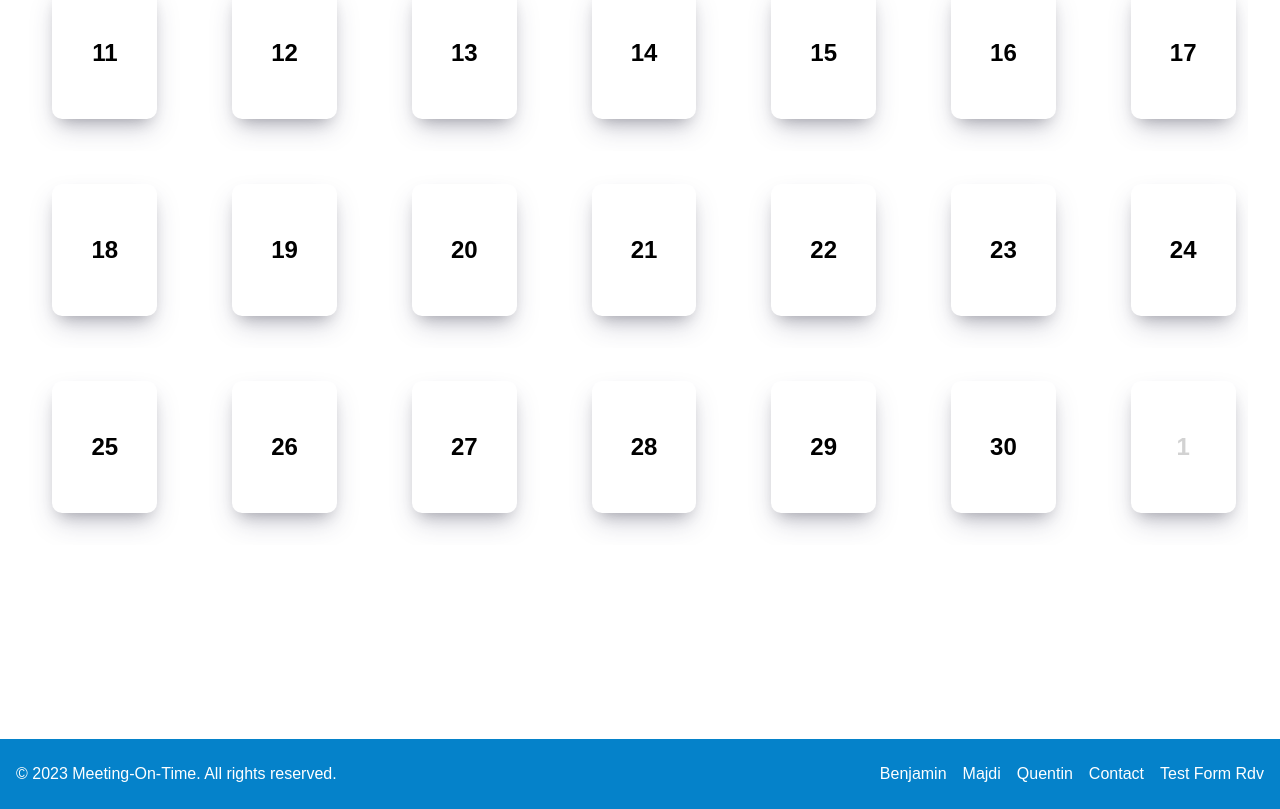
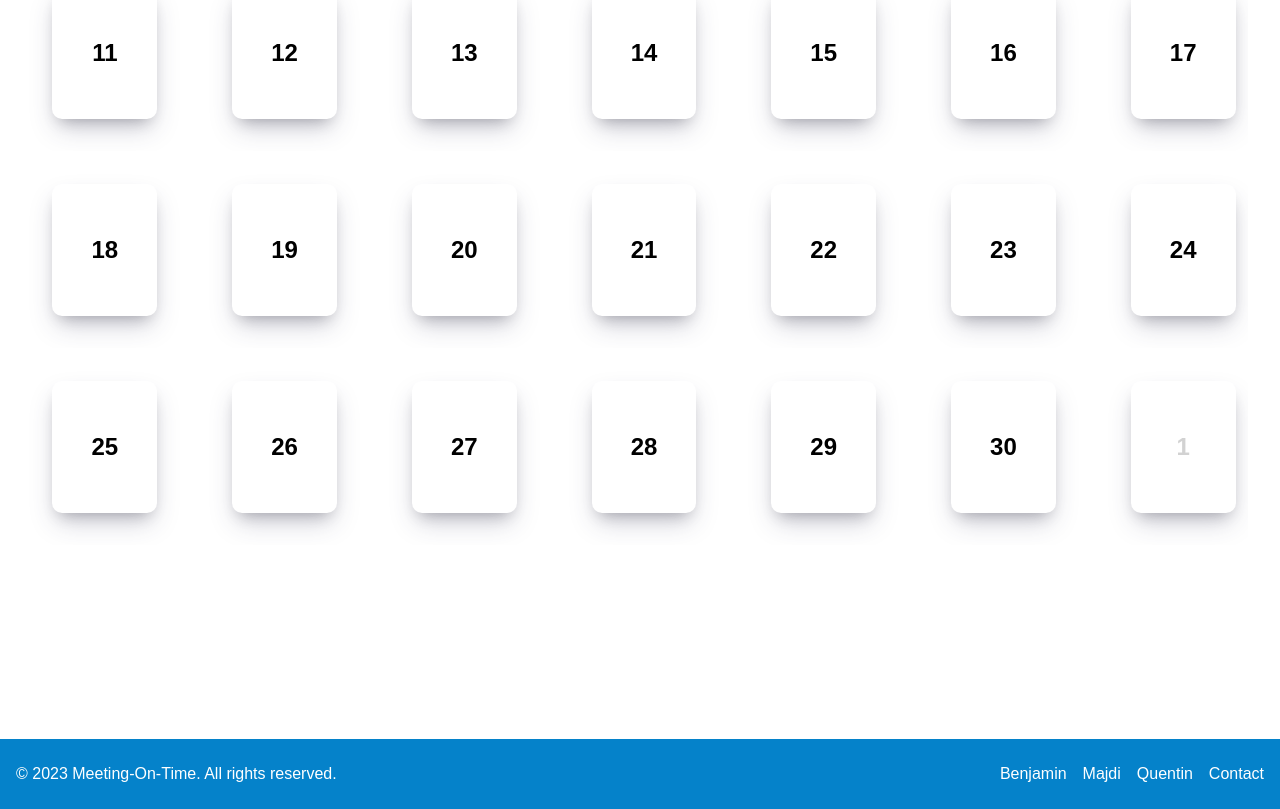
Before and after one commit to Benjamin-Dervieux/Meeting-On-Time, an Angular app: page / in a window 1280 px wide. Shown: the part 698-1507 px from the top of the page. Built offline with nearby package versions, Linux system fonts and the light colour scheme.

Commit message:
delete test form rdv link

```diff
--- a/src/app/Components/footer/footer.component.html
+++ b/src/app/Components/footer/footer.component.html
@@ -9,7 +9,6 @@
       <a href="https://github.com/supernova90">Majdi</a>
       <a href="https://github.com/AtKDevWeb">Quentin</a>
       <a routerLink="/contact">Contact</a>
-      <a routerLink="/formRdv">Test Form Rdv</a>
     </div>
   </footer>
 </div>
```
